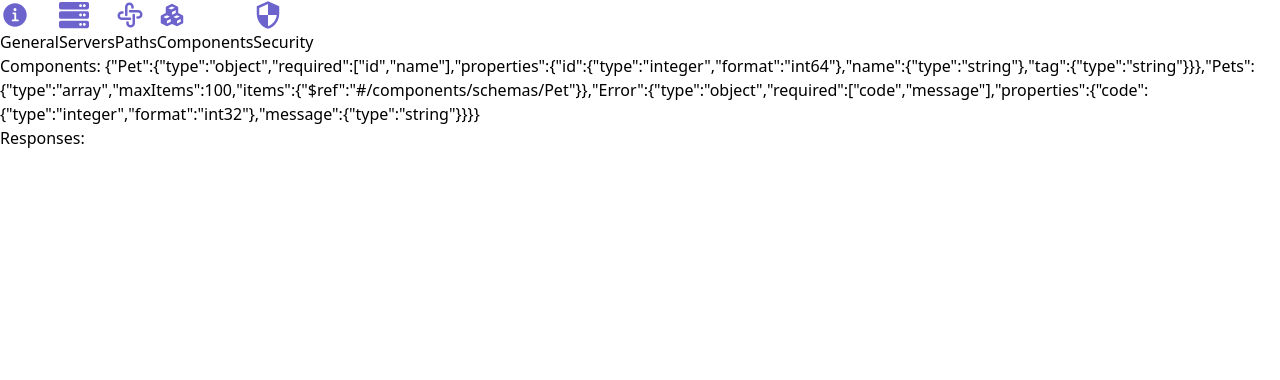
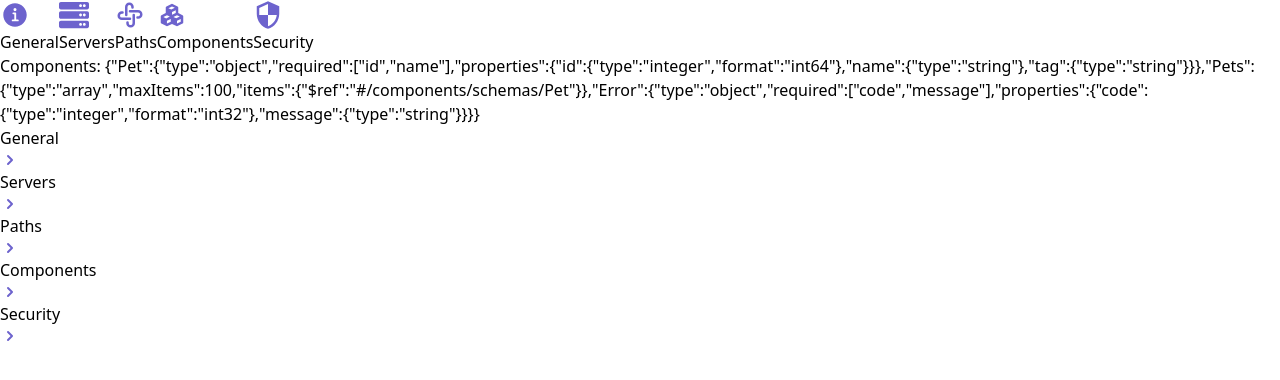
Before and after one commit to apimist/openapi-editor-react, a React (Vite) app: page / in a window 1280 px wide. Both pictures are taken after a click on the button "Components". Shown: the top 380 px of the page. Built offline with nearby package versions, Linux system fonts and the light colour scheme.

Commit message:
updated sidebar and component

```diff
--- a/src/components/FloatingSideBar.tsx
+++ /dev/null
@@ -1,6 +0,0 @@
-
-export const FloatingSideBar = () => {
-    return <div className="w-full h-full bg-slate-300">
-
-    </div>
-}
--- a/src/components/OpenApiEditor.tsx
+++ b/src/components/OpenApiEditor.tsx
@@ -12,7 +12,7 @@ import { OpenAPISpecParser } from "../parser/OpenAPISpecParser";
 
 
 export const OpenApiEditor = () => {
-    const [activeTab, setActiveTab] = useState<string>();
+    const [activeTab, setActiveTab] = useState<string>('General');
     const [parsedSpec, setParsedSpec] = useState<OpenAPISpecParser | null>(null);
 
     useEffect(() => {
@@ -32,7 +32,7 @@ export const OpenApiEditor = () => {
     }
     return (
         <div className="w-full min-w-96 h-screen flex">
-            <div className="h-full w-1/4 bg-slate-300">
+            <div className="h-full w-1/3 bg-slate-300">
 
             </div>
             <div className="flex w-full flex-col">
@@ -50,7 +50,7 @@ export const OpenApiEditor = () => {
                 </div>
 
             </div>
-            <div className="h-full w-1/3 bg-slate-300">
+            <div className="h-full w-1/4 bg-slate-300">
 
             </div>
         </div>
--- /dev/null
+++ b/src/components/SpecSideBar.tsx
@@ -0,0 +1,61 @@
+import { useState } from "react";
+import { HiChevronDown, HiChevronRight } from "react-icons/hi";
+
+interface SpecSideBarItemProps {
+    propertyType: string;
+    properties: string[];
+    isOpen: boolean;
+    onToggle: () => void;
+}
+
+const SpecSideBarItem = ({ propertyType, properties, isOpen, onToggle }: SpecSideBarItemProps) => {
+
+
+
+    return <div className="w-full bg-slate-100">
+        <button
+            className="flex justify-between w-full p-2"
+            onClick={onToggle}>
+            <div className="flex justify-center">
+                {propertyType}
+            </div>
+            <div className="flex justify-center">
+                {isOpen ? <HiChevronDown color="6D63CD" size={20} /> : <HiChevronRight color="6D63CD" size={20} />}
+            </div>
+        </button>
+        {/* TODO: add styling to scroll bar */}
+        <div className="w-full max-h-52 xl:max-h-96 bg-slate-200 overflow-y-auto">
+            {isOpen && properties.map((property) =>
+                <button
+                    className="w-full flex justify-start ps-2 py-2 mb-0.5 bg-slate-300"
+                    key={property}>
+                    <p className="text-sm text-ellipsis overflow-hidden">{property}</p>
+                </button>
+            )}
+        </div>
+    </div>
+}
+
+export const SpecSideBar = () => {
+    const [activeProperty, setActiveProperty] = useState<string | null>(null);
+    const propMap = new Map<string, string[]>();
+
+    const handleClick = (propertyType: string) => {
+        setActiveProperty((prevActive) => (prevActive === propertyType ? null : propertyType));
+    }
+    propMap.set('General', ['title', 'version']);
+    propMap.set('Servers', ['url', 'description']);
+    propMap.set('Paths', ['path', 'description']);
+    propMap.set('Components', ['schemas', 'responses', 'parameters', 'examples', 'requestBodies', 'headers', 'security schemas', 'links', 'callbacks', 'patternProperties', 'additionalProperties']);
+    propMap.set('Security', ['securitySchemes']);
+    return <div className="w-full h-full divide-y divide-[#6D63CD]">
+        {Array.from(propMap).map(([propertyType, properties]) =>
+            <SpecSideBarItem
+                key={propertyType}
+                propertyType={propertyType}
+                properties={properties}
+                isOpen={activeProperty === propertyType}
+                onToggle={() => handleClick(propertyType)} />
+        )}
+    </div>
+}
--- a/src/components/tabs/Components.tsx
+++ b/src/components/tabs/Components.tsx
@@ -1,18 +1,14 @@
 import { ComponentsObject } from "../../parser/OpenAPISpec"
+import { SpecSideBar } from "../SpecSideBar"
 
 
 export const Components = ({ components }: { components: ComponentsObject | undefined }) => {
-    return <div className="grid grid-cols-10 w-full h-full">
-            <div className="col-span-7">
+    return <div className="grid grid-cols-10 gap-1 xl:gap-3 w-full h-full">
+            <div className="col-span-7 ">
                 Components: { JSON.stringify(components?.schemas) }
             </div>
-            <div className="col-span-3 bg-slate-100 h-full">
-                <div className="grid grid-rows-10">
-                    <div className="row-span-2 bg-slate-200 h-full">
-                        Responses: { JSON.stringify(components?.headers) }
-                    </div>
-                </div>
-
+            <div className="col-span-3 bg-slate-100 rounded-lg xl:rounded-2xl my-2 mr-2 drop-shadow-md">
+                <SpecSideBar />
             </div>
         </div>
 }
```
